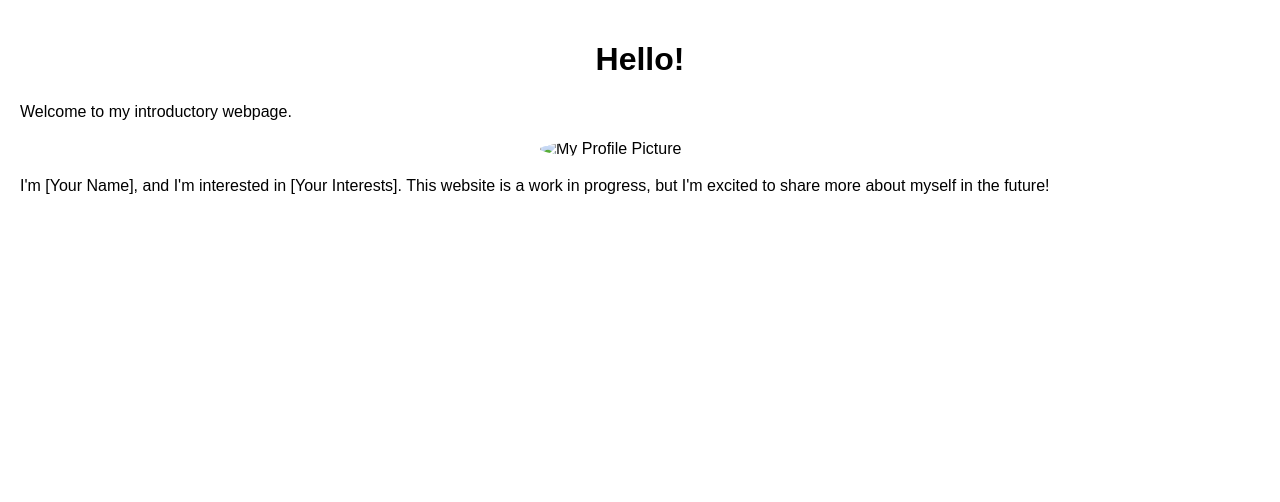
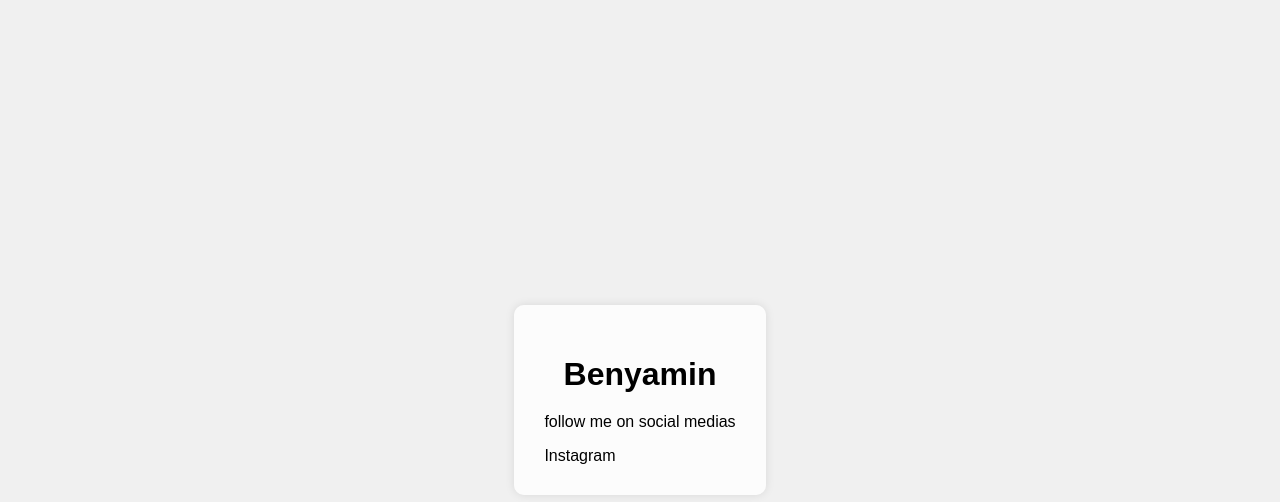
Before and after one commit to kaminarinokoky/WEB, a plain HTML site: page index.html in a window 1280 px wide. Drawn offline with Linux system fonts and the light colour scheme.

Commit message:
Update index.html

```diff
--- a/index.html
+++ b/index.html
@@ -3,34 +3,63 @@
 <head>
     <meta charset="UTF-8">
     <meta name="viewport" content="width=device-width, initial-scale=1.0">
-  <title>Introducing Myself</title>
+    <title>Social Connect</title>
     <style>
         body {
             font-family: Arial, sans-serif;
             margin: 0;
-      padding: 20px;
+            display: flex;
+            justify-content: center;
+            align-items: center;
+            min-height: 100vh;
+            background-color: #f0f0f0;
+        }
+
+        .container {
+            background-color: rgba(255, 255, 255, 0.8);
+            border-radius: 10px;
+            padding: 30px;
+            box-shadow: 0 0 10px rgba(0, 0, 0, 0.1);
+            backdrop-filter: blur(5px);
         }
 
         h1 {
             text-align: center;
+            font-size: 2em;
+            margin-bottom: 20px;
         }
 
-    p {
-      line-height: 1.5;
+        .buttons {
+            display: flex;
+            justify-content: center;
+            gap: 10px;
         }
 
-    img {
-      display: block;
-      margin: 0 auto;
-      width: 200px;
-      border-radius: 50%;
+        .btn {
+            padding: 10px 20px;
+            border: none;
+            border-radius: 5px;
+            font-size: 16px;
+            cursor: pointer;
+        }
+
+        .btn-primary {
+            background-color: #3897f0;
+            color: #fff;
+        }
+
+        .btn-secondary {
+            background-color: #fff;
+            border: 1px solid #ddd;
+            color: #333;
         }
     </style>
 </head>
 <body>
-  <h1>Hello!</h1>
-  <p>Welcome to my introductory webpage.</p>
-  <img src="profile.jpg" alt="My Profile Picture">
-  <p>I'm [Your Name], and I'm interested in [Your Interests].  This website is a work in progress, but I'm excited to share more about myself in the future!</p>
+    <div class="container">
+        <h1>Benyamin</h1>
+        <p>follow me on social medias</p>
+        <a herf="https://www.instagram.com/vatashiwabendesu">Instagram<a>
+    </div>
 </body>
 </html>
```
Lines whose indentation alone changed are shown as unchanged.
